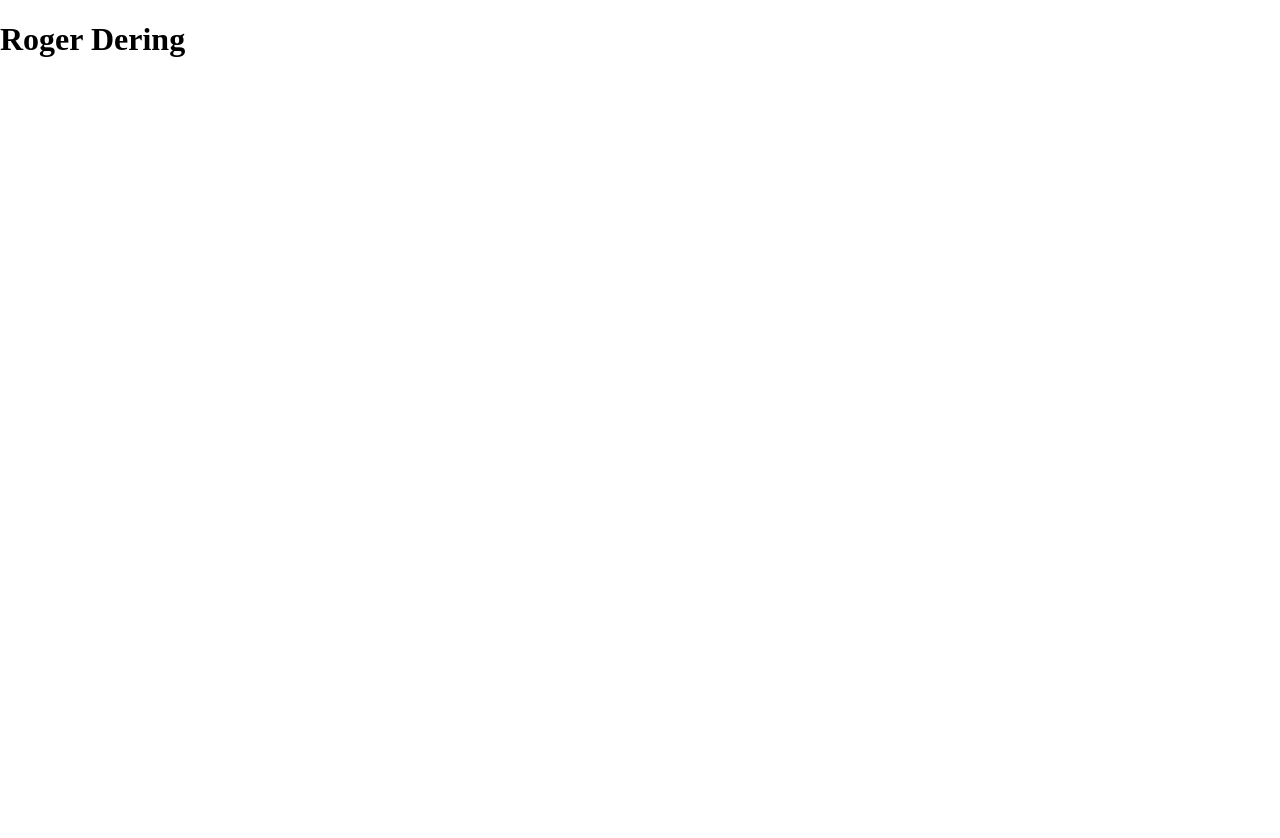
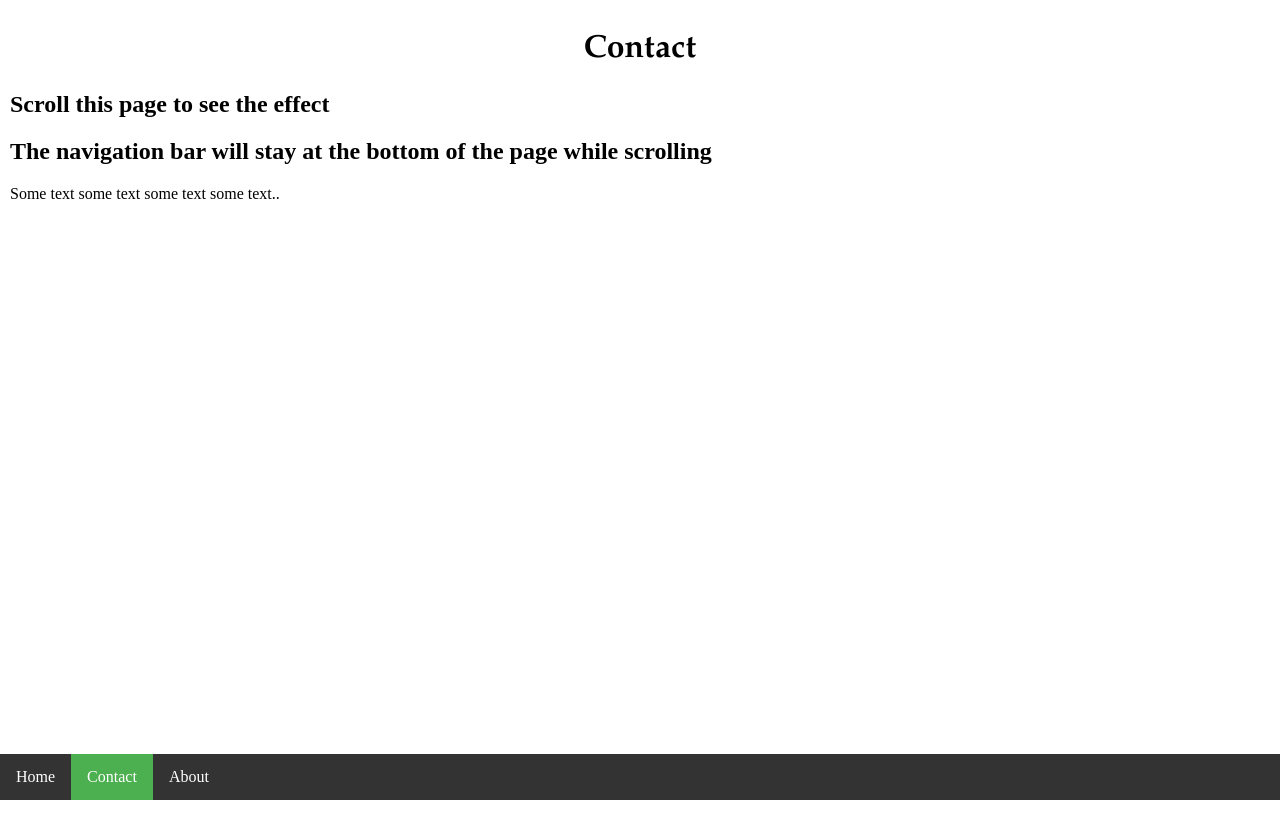
Before and after one commit to nycda-geeks/PersonalWebsiteRoger, a plain HTML site: page contact.html in a window 1280 px wide. Shown: the top 838 px of the page. Before the commit the page ends 800 px from the top, so only its background shows below. Drawn offline with Linux system fonts and the light colour scheme.

Commit message:
got navigation bar working

```diff
--- a/contact.html
+++ b/contact.html
@@ -1,15 +1,24 @@
 <!DOCTYPE html>
 <html lang="en">
 <head>
-	<title>Contact</title>
+	<title>Personal Website - Contact Page</title>
 	<link rel=stylesheet href="style.css">
 	<meta charset="utf-8">
 </head>
 <body>
-<div>
-<h1>Roger Dering</h1>
-</div>
+	<ul>
+		<li><a href="index.html">Home</a></li>
+		<li><a class="active" href="contact.html">Contact</a></li>
+		<li><a href="about.html">About</a></li>
+	</ul>
 
-<script src="javascript.js"></script>
-</body>
-</html>
+	<div style="padding:10px;height:1500px;">
+		<h1>Contact</h1>
+		<h2>Scroll this page to see the effect</h2>
+		<h2>The navigation bar will stay at the bottom of the page while scrolling</h2>
+
+		<p>Some text some text some text some text..</p>
+
+		<script src="javascript.js"></script>
+	</body>
+	</html>
--- a/style.css
+++ b/style.css
@@ -1,4 +1,11 @@
-body {margin:0;}
+h1 {
+    text-align:center;
+    font-family: "Palatino Linotype", "Book Antiqua", Palatino, serif;
+}
+
+body {margin:0;
+
+}
 
 ul {
     list-style-type: none;
```
Also changed, not shown: about.html (+18 -6 lines), index.html (+3 -4 lines).
